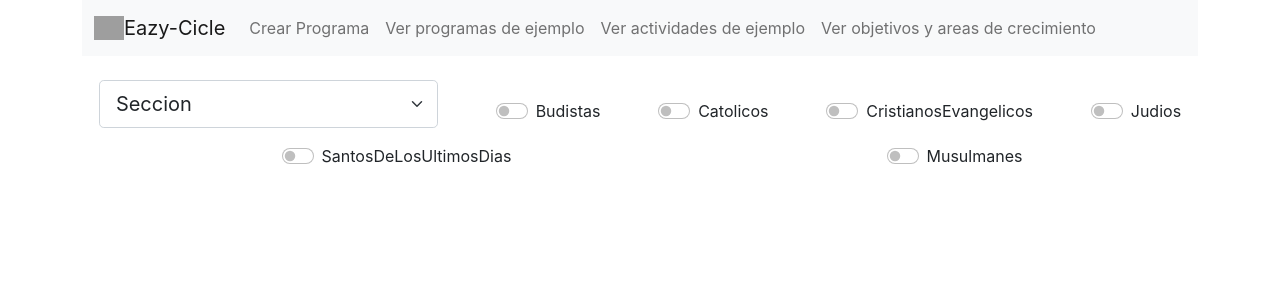
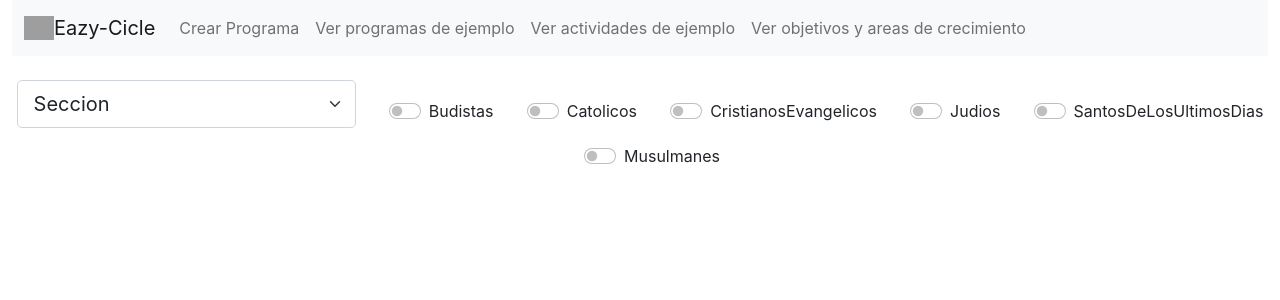
Before and after one commit to diegomaranges/CicleScout, a React (Create React App) app: page /objetives in a window 1280 px wide. Shown: the top 300 px of the page. Built offline with nearby package versions, Linux system fonts and the light colour scheme; grey boxes are pictures that could not be loaded.

Commit message:
change class for container in App.js

```diff
--- a/src/App.js
+++ b/src/App.js
@@ -11,7 +11,7 @@ function App() {
     console.error('Something bad happened.');*/
     return (
         <BrowserRouter>
-            <div className="container">
+            <div className="container-xxl">
                 <Header></Header>
                     <Routes>
                         <Route path="/objetives" element={<ObjAndAreas />}></Route>
--- a/src/Components/ObjAndAreas/ObjAndAreas.jsx
+++ b/src/Components/ObjAndAreas/ObjAndAreas.jsx
@@ -6,7 +6,6 @@ import Filter from "./Filter/Filter";
 export default function ObjAndAreas(params) {
     const [seccion, setSeccion] = useState(0);
     const [religiones, setReligiones] = useState([]);
-
 
     const saveReligions = index => {
         let i = religiones.indexOf(index);
```
